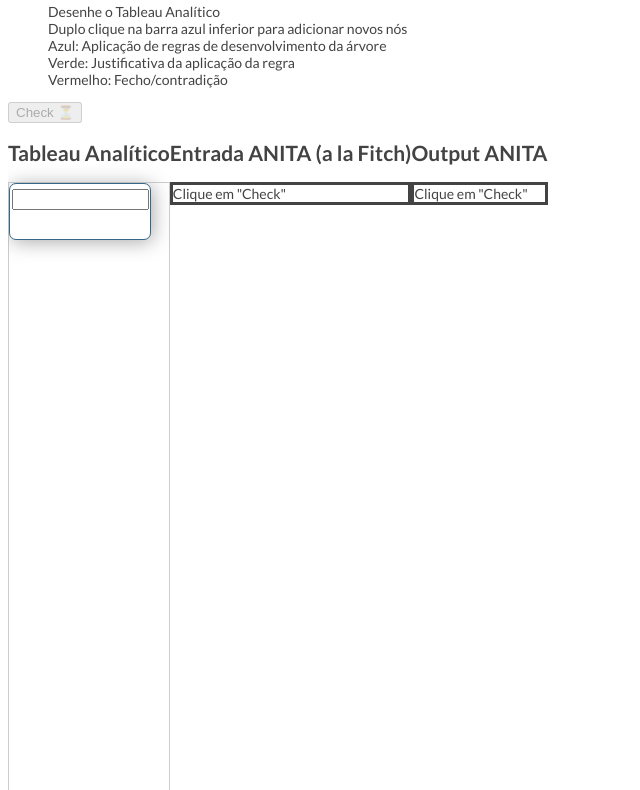
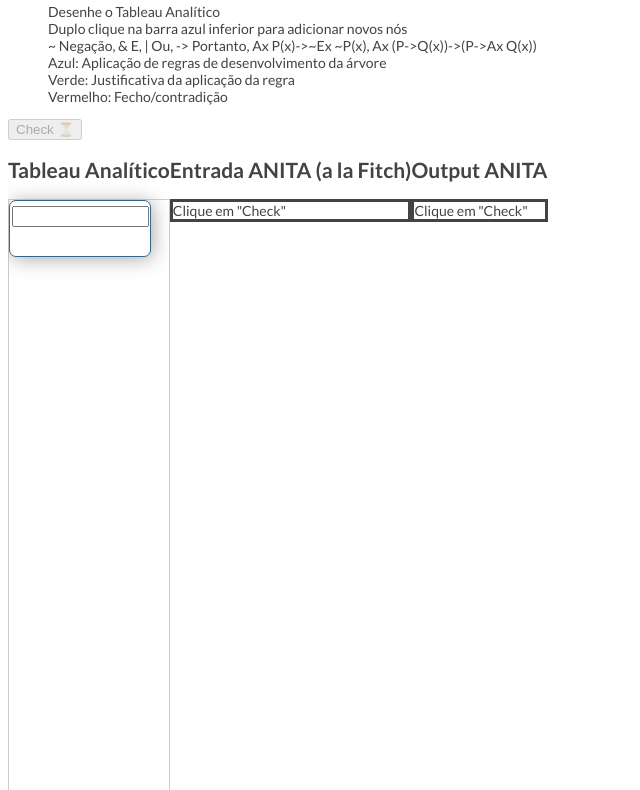
Before and after one commit to rardiol/ganita, a website built with webpack: page dist/index.html in a window 1280 px wide. Shown: the part 69-859 px from the top of the page, without its empty margins (0-640 px from the left). Built offline with nearby package versions, Linux system fonts and the light colour scheme; files whose address does not match are found by name; what @jsplumb/browser-ui, split.js would draw is missing.

Commit message:
tutorial

```diff
--- a/dist/index.html
+++ b/dist/index.html
@@ -21,6 +21,7 @@
         <ul>
             <li>Desenhe o Tableau Analítico </li>
             <li>Duplo clique na barra azul inferior para adicionar novos nós</li>
+            <li>~ Negação, & E, | Ou, -> Portanto, Ax P(x)->~Ex ~P(x), Ax (P->Q(x))->(P->Ax Q(x))</li>
             <li>Azul: Aplicação de regras de desenvolvimento da árvore</li>
             <li>Verde: Justificativa da aplicação da regra</li>
             <li>Vermelho: Fecho/contradição</li>
```
